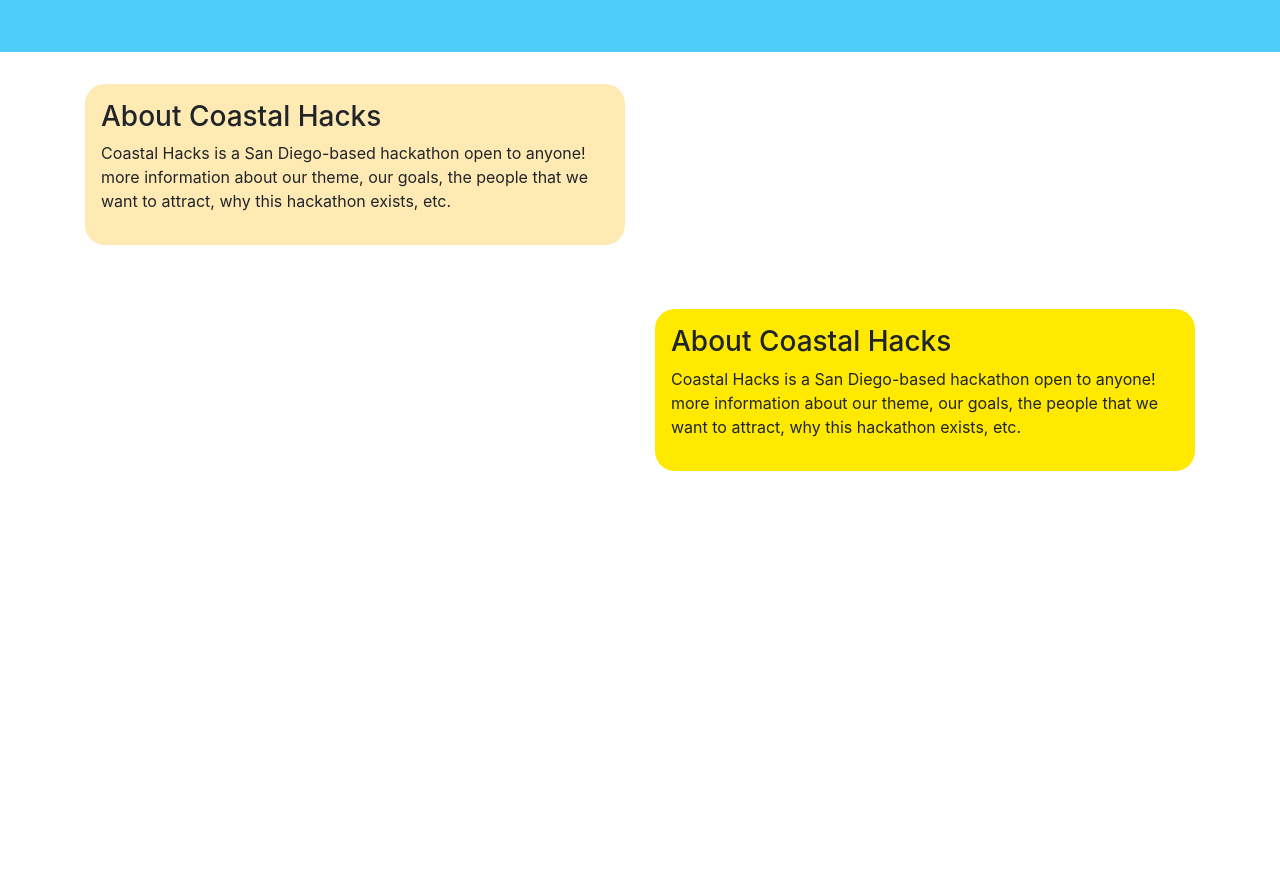
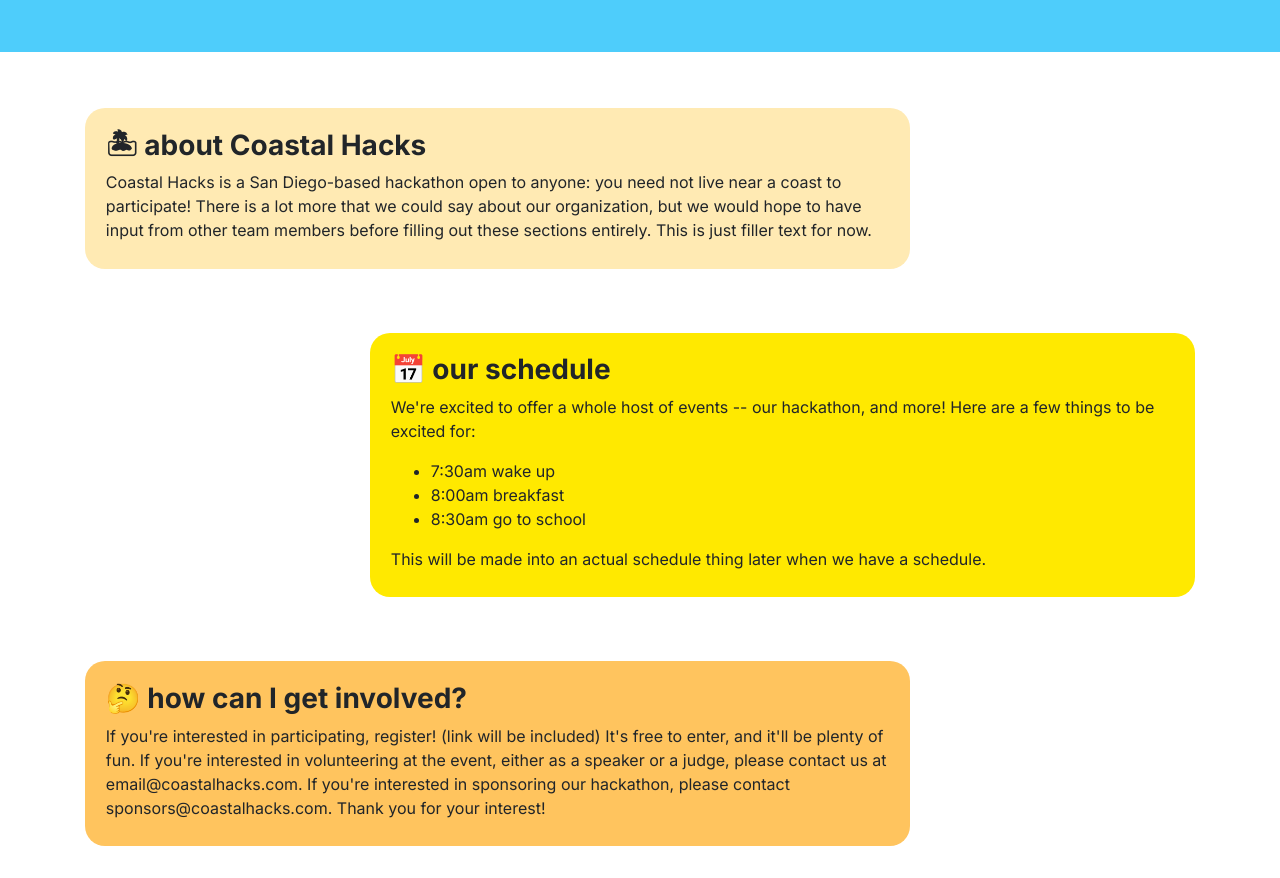
Before and after one commit to CoastalHacks/coastal-hacks, a plain HTML site: page index.html in a window 1280 px wide. Shown: the part 699-1577 px from the top of the page. Before the commit the page ends 1202 px from the top, so only its background shows below. Drawn offline with nearby package versions, Linux system fonts and the light colour scheme.

Commit message:
Finished info section, some style edits (we should discuss!)

```diff
--- a/index.html
+++ b/index.html
@@ -19,20 +19,18 @@
 
 	<body>
 
-
-
 		<section id="header"  style="background-color: #4ECDFB">
 
+					<!-- Nav Bar -->
+					<!-- Personally, I'd prefer fewer navbar elements + no expand -->
+					<nav class="navbar navbar-expand-lg navbar-dark bd-navbar container">
 
-
-					<!-- Nav Bar -->
-					<nav class="navbar navbar-expand-lg navbar-light bd-navbar container">
-
-
+						<!-- I'm commenting out the brand for now? I feel like the website would be better off without it but we should talk with everyone
 						<a class="navbar-brand" href="#">
-							<!-- <img src="https://avatars.githubusercontent.com/u/86263938?s=200&v=4" width="35" height="35" class="d-inline-block align-top" alt="" loading="lazy"> -->
+							<\-- <img src="https://avatars.githubusercontent.com/u/86263938?s=200&v=4" width="35" height="35" class="d-inline-block align-top" alt="" loading="lazy"> -\->
 							<span class="logo">Coastal Hacks</span>
 						</a>
+						-->
 
 						<button class="navbar-toggler" type="button" data-toggle="collapse" data-target="#navbarTogglerDemo01" aria-controls="navbarTogglerDemo01" aria-expanded="false" aria-label="Toggle navigation">
 							<span class="navbar-toggler-icon"></span>
@@ -41,19 +39,23 @@
 						<div class="collapse navbar-collapse" id="navbarTogglerDemo01">
 							<ul class="navbar-nav ml-auto">
 								<li class="nav-item">
-									<a class="nav-link" href="#about">About</a>
+									<a class="nav-link" href="#about">about</a> <!-- uppercase or lowercase aesthetic? -->
 								</li>
 								<li class="nav-item">
-									<a class="nav-link" href="#Schedule">Schedule</a>
+									<a class="nav-link" href="#Schedule">schedule</a>
 								</li>
 								<li class="nav-item">
-									<a class="nav-link" href="#sponsors">Sponsors</a>
+									<a class="nav-link" href="#sponsors">sponsors</a>
+								</li>
+								<!-- I don't think these are necessary -->
+								<li class="nav-item">
+									<a class="nav-link" href="#volunteers">volunteers</a>
 								</li>
 								<li class="nav-item">
-									<a class="nav-link" href="#volunteers">Volunteers</a>
+									<a class="nav-link" href="#team">team</a>
 								</li>
 								<li class="nav-item">
-									<a class="nav-link" href="#team">Team</a>
+									<a class="nav-link" style="font-weight: 700; color: white;" href="#register">register!</a>
 								</li>
 							</ul>
 						</div>
@@ -61,7 +63,6 @@
 
 
 			</section>
-
 
 			<section id="headermain">
 
@@ -86,11 +87,11 @@
 			<div class="row main">
 
 			<div class="col-lg-6 ">
-	 <h1 style="color: #FFEAB3;" class="titleheader">Coastal</h1>
-  	<h1 style="color: #FFF15C;" class="titleheader">Hacks</h1>
-  	<h1 style="color: #FFC45E;" class="titleheader">2021</h1>
- <h2 class="slogan">this should be like a slogan or something</h2>
-<p class="learn">Learn More!</p>
+				<h1 style="color: #FFEAB3;" class="titleheader"> Coastal </h1>
+				<h1 style="color: #FFF15C;" class="titleheader"> Hacks </h1>
+				<h1 style="color: #FFC45E;" class="titleheader"> 2021 </h1>
+			<h2 class="slogan"> a good hackathon has a good slogan! </h2>
+			<p class="learn"> learn more </p> <!-- I think this is a relic of the past that we can safely get rid of -->
 			</div>
 			<div class="col-lg-6 d-flex justify-content-lg-center justify-content-md-center justify-content-sm-center">
 				<!-- <img src="temporary.svg" alt=""> -->
@@ -104,35 +105,63 @@
 
 			</section>
 
+			<br />
 
 			<section id="about">
+
 			<div class="container">
 
 
 				<div class="row">
 
-  <div class="col-lg-6 ">
+			<div class="col-lg-9 ">
 				<div class="box">
-<h3>About Coastal Hacks</h3>
-<p>Coastal Hacks is a San Diego-based hackathon open to anyone! more information about our theme, our goals, the people that we want to
-attract, why this hackathon exists, etc.</p>
+					<!-- also sorry about the emojis I'll add in Unicode codes when I'm in a better situation -->
+					<h3> <strong> 🏝 about Coastal Hacks </strong> </h3> <!-- no idea why it wasn't bold before lol this is a temporary fix -->
+					<p>
+						Coastal Hacks is a San Diego-based hackathon open to anyone: you need not live near a coast to participate! There is a lot more that we could say about our organization, but we would hope to have input from other team members before filling out these sections entirely. This is just filler text for now.
+					</p>
+				</div>
 			</div>
 
+			<div class="col-lg-3">
+				<!-- Currently empty space -->
 			</div>
-  <div class="col-lg-6">
-</div>
-<div class="col-lg-6">
+
+			<div class="col-lg-3">
+				<!-- Currently empty space -->
 			</div>
 
 
-<div class="col-lg-6 ">
+			<div class="col-lg-9 ">
 				<div class="box2">
-<h3>About Coastal Hacks</h3>
-<p>Coastal Hacks is a San Diego-based hackathon open to anyone! more information about our theme, our goals, the people that we want to
-attract, why this hackathon exists, etc.</p>
+					<h3> <strong> 📅 our schedule </strong> </h3>
+					<p>
+						We're excited to offer a whole host of events -- our hackathon, and more! Here are a few things to be excited for:
+					</p>
+					<ul>
+						<li> 7:30am wake up </li>
+						<li> 8:00am breakfast </li>
+						<li> 8:30am go to school </li>
+					</ul>
+					<p> This will be made into an actual schedule thing later when we have a schedule. </p>
+				</div>
 			</div>
 
+			<div class="col-lg-9 ">
+				<div class="box3">
+					<!-- also sorry about the emojis I'll add in Unicode codes when I'm in a better situation -->
+					<h3> <strong> 🤔 how can I get involved? </strong> </h3> <!-- no idea why it wasn't bold before lol this is a temporary fix -->
+					<p>
+						If you're interested in participating, register! (link will be included) It's free to enter, and it'll be plenty of fun. If you're interested in volunteering at the event, either as a speaker or a judge, please contact us at email@coastalhacks.com. If you're interested in sponsoring our hackathon, please contact sponsors@coastalhacks.com. Thank you for your interest!
+					</p>
 				</div>
+			</div>
+
+			<div class="col-lg-3">
+				<!-- Currently empty space -->
+			</div>
+
 			</div>
 
 
--- a/style.css
+++ b/style.css
@@ -1,14 +1,16 @@
-
+body {
+	font-family: "Inter", sans-serif !important;
+}
 
 .nav-link, .logo {
-	color: #FFEAB3 !important;
-	font-weight: 900;
+	/*color: #FFEAB3 !important;*/
+	/*font-weight: 900;*/
 
 }
 
 .nav-link {
 	font-size: 1.25rem;
-	font-weight: 700;
+	/*font-weight: 700;*/
 }
 
 .logo {
@@ -59,7 +61,8 @@
 	background-color: #FFEAB3;
 	border-radius: 20px;
 	margin: 2rem 0;
-	padding: 1rem;
+	padding: 1.3rem;
+	padding-bottom: 0.65rem; /* another makeshift solution so the website looks better in draft mode */
 }
 
 .box2 {
@@ -67,5 +70,15 @@
 	background-color: #FFE900;
 	border-radius: 20px;
 	margin: 2rem 0;
-	padding: 1rem;
+	padding: 1.3rem;
+	padding-bottom: 0.65rem;
 }
+
+.box3 {
+	width: 100%;
+	background-color: #FFC45E;
+	border-radius: 20px;
+	margin: 2rem 0;
+	padding: 1.3rem;
+	padding-bottom: 0.65rem;
+}
```
Lines whose indentation alone changed are shown as unchanged.
